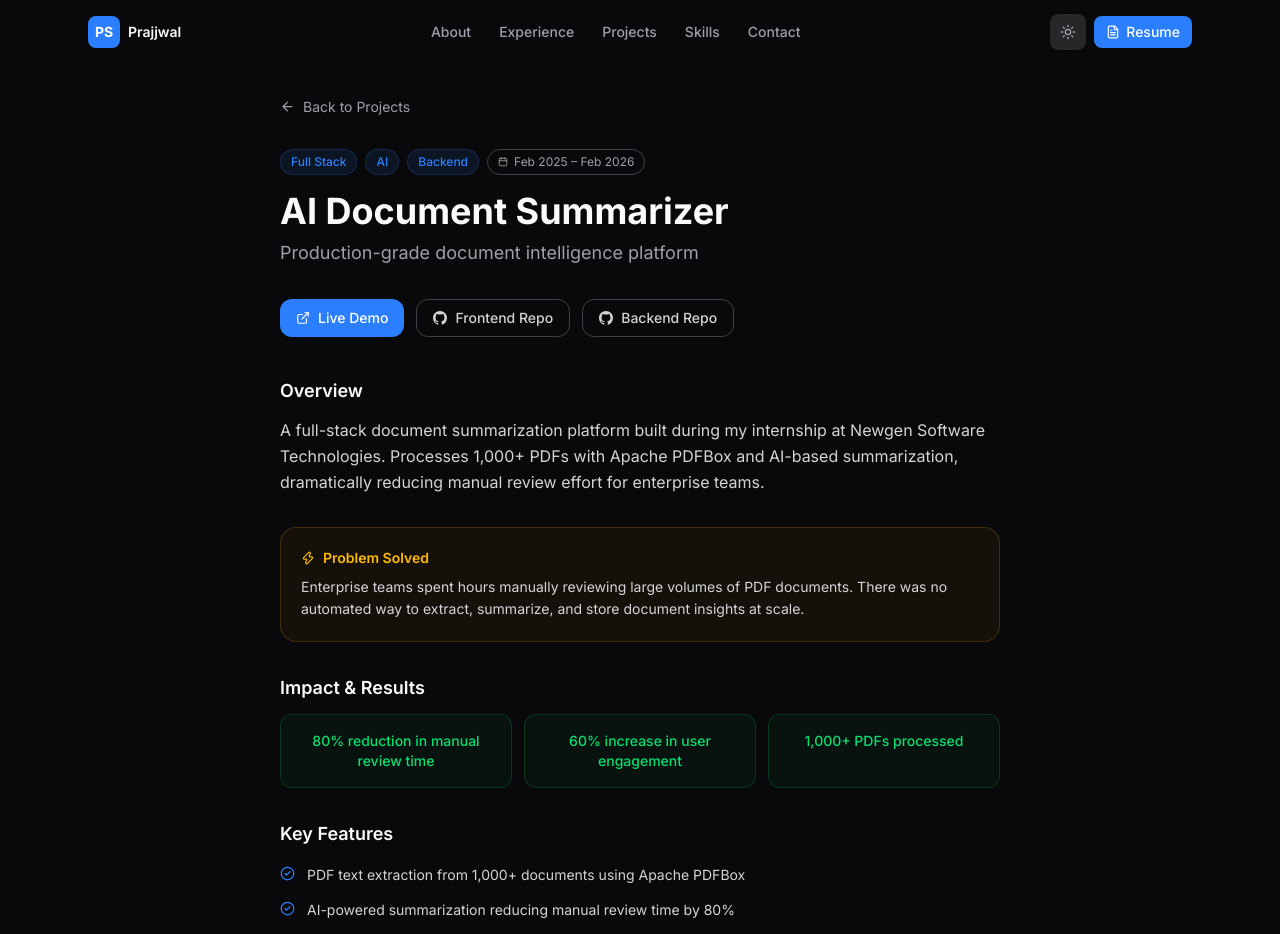
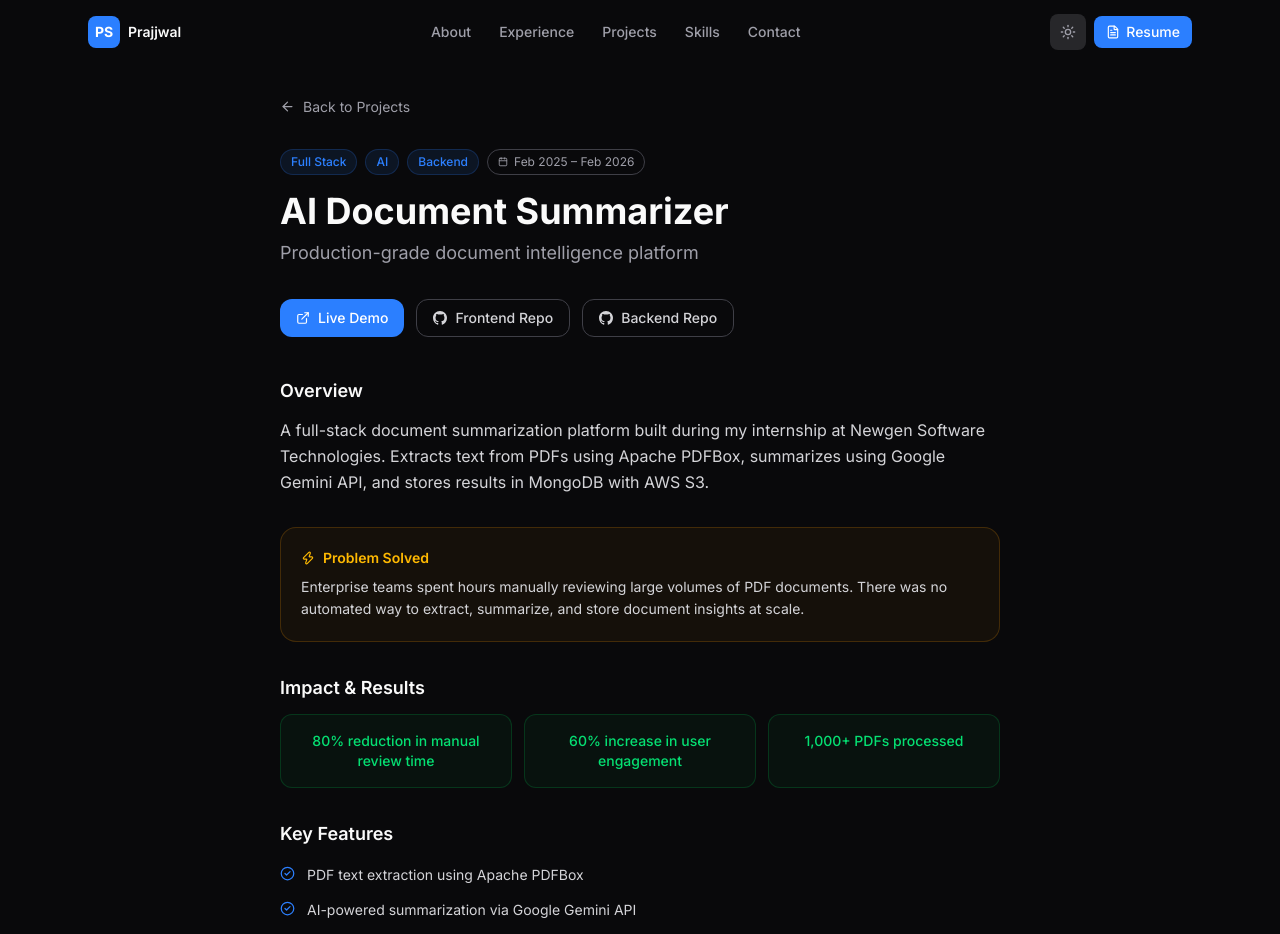
Before and after one commit to Prj-007/portfolio, a Next.js app: page /projects/ai-document-summarizer in a window 1280 px wide. Shown: the top 934 px of the page. Built offline with nearby package versions, Linux system fonts and the light colour scheme.

Commit message:
Update summarizer project to mention Google Gemini API

```diff
--- a/constants/data.ts
+++ b/constants/data.ts
@@ -81,8 +81,8 @@ export const EXPERIENCE: Experience[] = [
     role: 'Full Stack Developer Intern',
     period: 'Feb 2025 – Feb 2026',
     type: 'internship',
-    description: 'Built a full-stack AI powered document summarization platform that extracts text from PDFs using Apache PDFBox, runs AI-based summarization, and stores results in MongoDB with AWS S3. Containerized with Docker and shipped with a responsive React + Tailwind CSS UI.',
-    technologies: ['Spring Boot', 'React', 'MongoDB', 'AWS S3', 'Apache PDFBox', 'Docker', 'Tailwind CSS', 'REST API'],
+    description: 'Built a full-stack AI powered document summarization platform that extracts text from PDFs using Apache PDFBox, runs summarization via Google Gemini API, and stores results in MongoDB with AWS S3. Containerized with Docker and shipped with a responsive React + Tailwind CSS UI.',
+    technologies: ['Spring Boot', 'React', 'MongoDB', 'AWS S3', 'Apache PDFBox', 'Google Gemini', 'Docker', 'Tailwind CSS'],
   },
 ]
 
@@ -114,19 +114,19 @@ export const PROJECTS: Project[] = [
     title: 'AI Document Summarizer',
     tagline: 'Production-grade document intelligence platform',
     description:
-      'A full-stack document summarization platform built during my internship at Newgen Software Technologies. Processes 1,000+ PDFs with Apache PDFBox and AI-based summarization, dramatically reducing manual review effort for enterprise teams.',
+      'A full-stack document summarization platform built during my internship at Newgen Software Technologies. Extracts text from PDFs using Apache PDFBox, summarizes using Google Gemini API, and stores results in MongoDB with AWS S3.',
     problem:
       'Enterprise teams spent hours manually reviewing large volumes of PDF documents. There was no automated way to extract, summarize, and store document insights at scale.',
     features: [
-      'PDF text extraction from 1,000+ documents using Apache PDFBox',
-      'AI-powered summarization reducing manual review time by 80%',
+      'PDF text extraction using Apache PDFBox',
+      'AI-powered summarization via Google Gemini API',
       'AWS S3 integration for cloud document storage',
-      'Containerized deployment with Docker for consistent environments',
+      'Containerized deployment with Docker',
       'Responsive React UI with Tailwind CSS and real-time feedback',
       'REST API test automation scripts covering all endpoints',
       'Agile development with code reviews and sprint planning',
     ],
-    techStack: ['Spring Boot', 'React', 'MongoDB', 'AWS S3', 'Apache PDFBox', 'Docker', 'Tailwind CSS', 'Java'],
+    techStack: ['Spring Boot', 'React', 'MongoDB', 'AWS S3', 'Apache PDFBox', 'Google Gemini', 'Docker', 'Java'],
     githubFE: 'https://github.com/Prj-007/frontend-summarizer',
     githubBE: 'https://github.com/Prj-007/backend-summarizer-latest',
     live: 'https://frontend-summarizer-gh.vercel.app',
```
